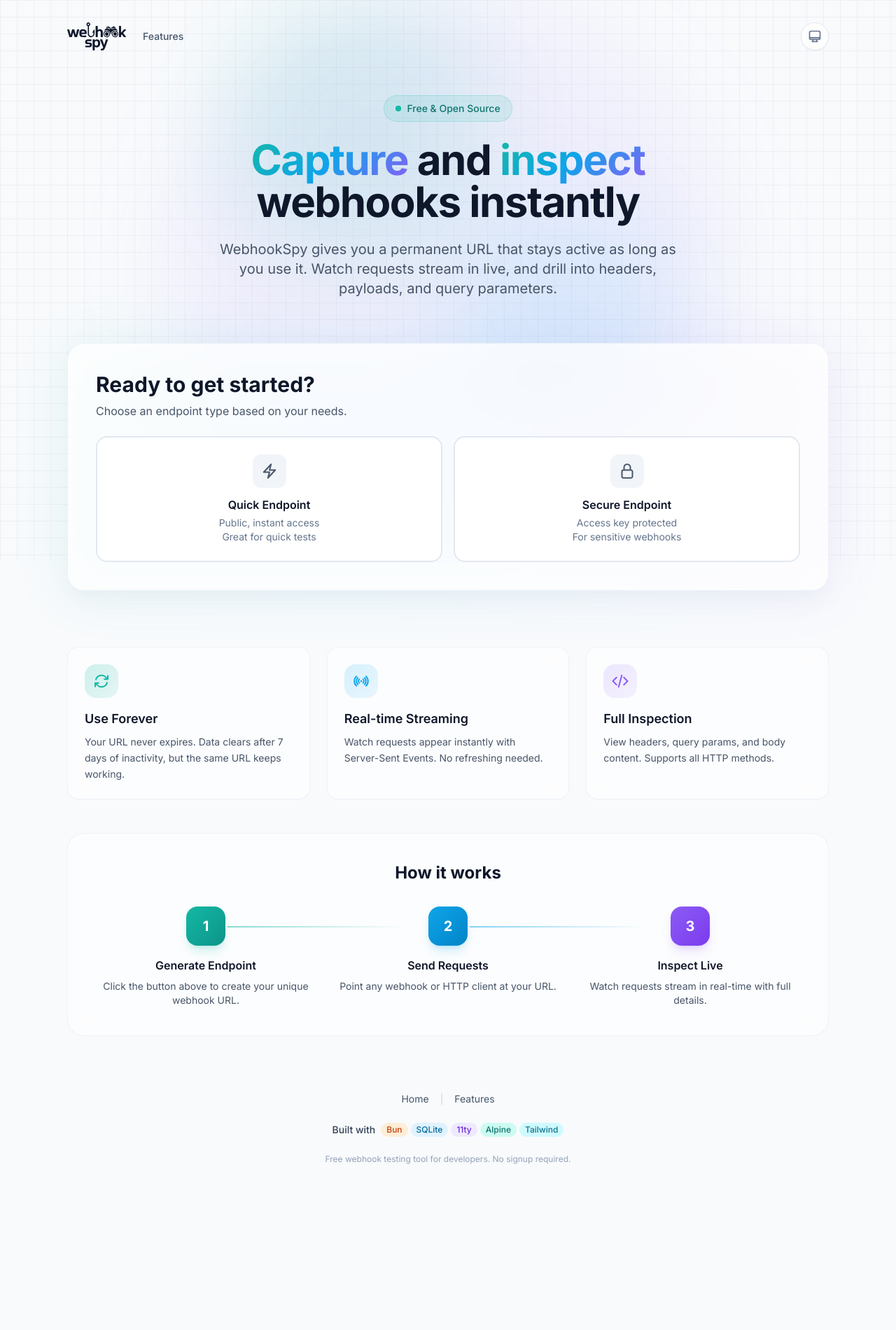
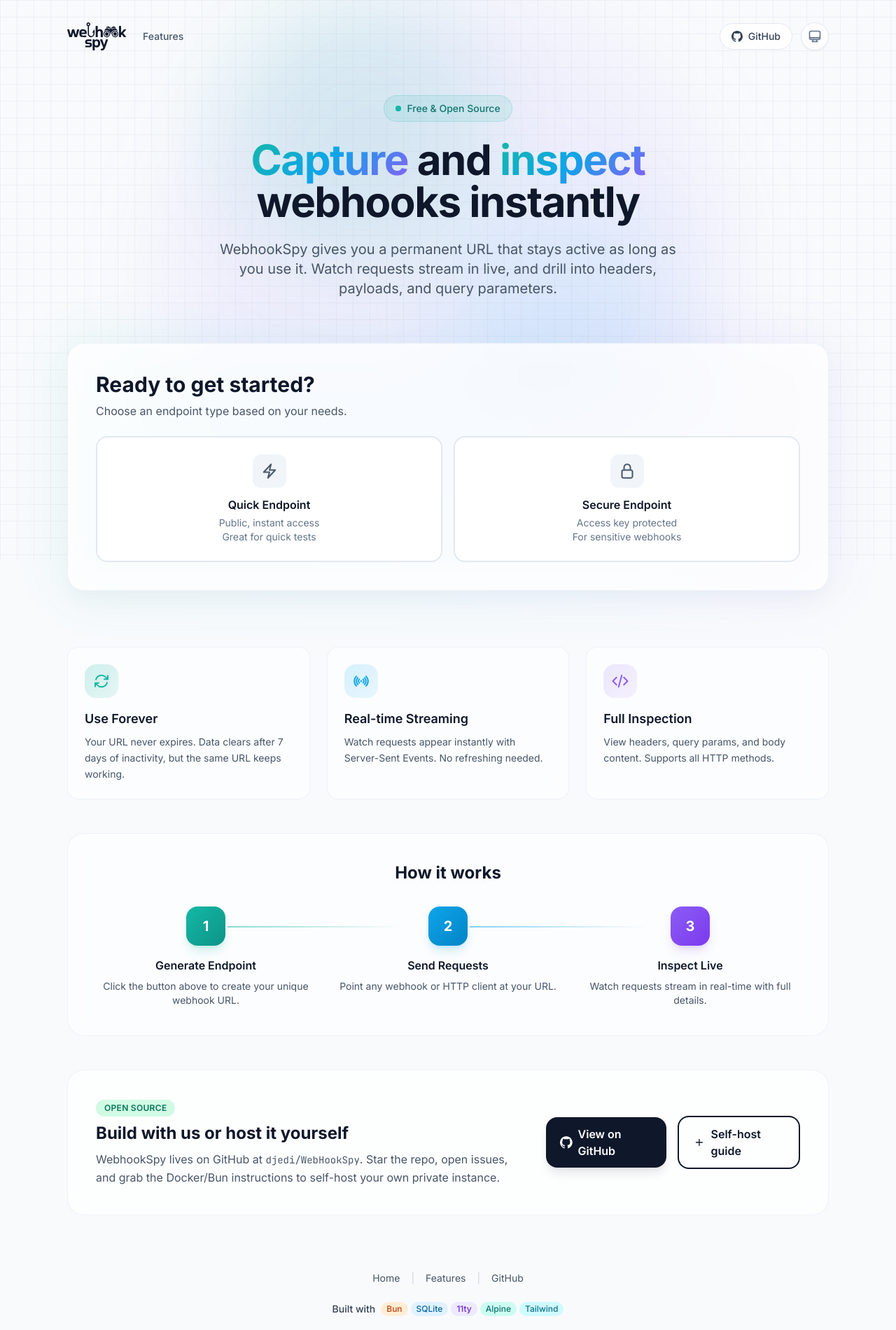
Before and after one commit to djedi/WebHookSpy, an Eleventy site: page src/site/index.njk in a window 1280 px wide. Shown: the top 1900 px of the page at 70% size. Before the commit the page ends 1720 px from the top, so only its background shows below. Built offline with nearby package versions, Linux system fonts and the light colour scheme; Eleventy itself is replaced by a stand-in of ours; files that its build step writes are made by us from their sources.

Commit message:
feat: add Open Source CTA and GitHub link
Introduce a new "Open Source" call-to-action section on the homepage,
encouraging users to engage with the project on GitHub. Add a prominent
GitHub link in the navigation and footer for easy access. The navigation
update includes a button arrangement adjustment. These changes aim to
promote community involvement and provide an option for self-hosting.

```diff
--- a/src/site/_includes/layout.njk
+++ b/src/site/_includes/layout.njk
@@ -346,7 +346,18 @@
           </a>
           <a href="/features/" class="hidden sm:inline-flex text-sm font-medium text-slate-600 dark:text-slate-400 hover:text-brand dark:hover:text-brand transition-colors">Features</a>
         </div>
-
+        <div class="flex items-center gap-3">
+          <a
+            href="https://github.com/djedi/WebHookSpy"
+            class="hidden sm:inline-flex items-center gap-2 rounded-full glass bg-white/80 dark:bg-slate-900/80 border border-slate-200 dark:border-slate-800 px-4 py-2 text-sm font-medium text-slate-700 dark:text-slate-200 hover:text-brand dark:hover:text-brand hover:border-brand/70 transition-colors"
+            target="_blank"
+            rel="noopener"
+          >
+            <svg class="w-4 h-4" viewBox="0 0 24 24" fill="currentColor" aria-hidden="true">
+              <path fill-rule="evenodd" d="M12 0C5.37 0 0 5.4 0 12.07c0 5.34 3.44 9.86 8.2 11.47.6.12.82-.27.82-.58 0-.28-.01-1.03-.02-2.03-3.34.73-4.05-1.63-4.05-1.63-.55-1.4-1.34-1.78-1.34-1.78-1.09-.76.08-.75.08-.75 1.2.09 1.83 1.25 1.83 1.25 1.07 1.86 2.81 1.32 3.5 1.01.11-.79.42-1.32.76-1.62-2.67-.31-5.48-1.36-5.48-6.07 0-1.34.47-2.44 1.24-3.3-.13-.31-.54-1.57.12-3.27 0 0 1.01-.33 3.3 1.24a11.14 11.14 0 0 1 6 0c2.29-1.57 3.3-1.24 3.3-1.24.66 1.7.25 2.96.12 3.27.77.86 1.24 1.96 1.24 3.3 0 4.72-2.81 5.75-5.49 6.06.43.37.82 1.1.82 2.22 0 1.6-.01 2.89-.01 3.29 0 .32.22.7.83.58 4.75-1.62 8.19-6.13 8.19-11.47C24 5.4 18.63 0 12 0Z" clip-rule="evenodd" />
+            </svg>
+            <span>GitHub</span>
+          </a>
           <button
             x-data="themeSwitcher()"
             x-init="init()"
@@ -366,6 +377,7 @@
               <svg class="w-5 h-5 text-slate-500" fill="none" viewBox="0 0 24 24" stroke-width="2" stroke="currentColor"><path stroke-linecap="round" stroke-linejoin="round" d="M9 17.25v1.007a3 3 0 01-.879 2.122L7.5 21h9l-.621-.621A3 3 0 0115 18.257V17.25m6-12V15a2.25 2.25 0 01-2.25 2.25H5.25A2.25 2.25 0 013 15V5.25m18 0A2.25 2.25 0 0018.75 3H5.25A2.25 2.25 0 003 5.25m18 0V12a2.25 2.25 0 01-2.25 2.25H5.25A2.25 2.25 0 013 12V5.25" /></svg>
             </template>
           </button>
+        </div>
       </nav>
 
       <main>
@@ -377,6 +389,8 @@
           <a href="/" class="text-slate-600 dark:text-slate-400 hover:text-brand dark:hover:text-brand transition-colors">Home</a>
           <span class="text-slate-300 dark:text-slate-700">|</span>
           <a href="/features/" class="text-slate-600 dark:text-slate-400 hover:text-brand dark:hover:text-brand transition-colors">Features</a>
+          <span class="text-slate-300 dark:text-slate-700">|</span>
+          <a href="https://github.com/djedi/WebHookSpy" target="_blank" rel="noopener" class="text-slate-600 dark:text-slate-400 hover:text-brand dark:hover:text-brand transition-colors">GitHub</a>
         </div>
         <div class="flex flex-col sm:flex-row items-center justify-center gap-4 text-sm text-slate-500 dark:text-slate-400">
           <div class="flex items-center gap-2">
--- a/src/site/index.njk
+++ b/src/site/index.njk
@@ -250,10 +250,45 @@ description: Create instant webhook URLs and capture HTTP requests in real-time.
         <div class="hidden md:block absolute top-7 left-[60%] w-[80%] h-0.5 bg-gradient-to-r from-sky-500/50 to-transparent"></div>
       </div>
       <div class="text-center">
-        <div class="w-14 h-14 rounded-2xl bg-gradient-to-br from-violet-500 to-violet-600 text-white font-bold text-xl flex items-center justify-center mx-auto mb-4 shadow-lg shadow-violet-500/20">3</div>
-        <h3 class="font-semibold text-slate-900 dark:text-white mb-2">Inspect Live</h3>
-        <p class="text-sm text-slate-600 dark:text-slate-400">Watch requests stream in real-time with full details.</p>
+      <div class="w-14 h-14 rounded-2xl bg-gradient-to-br from-violet-500 to-violet-600 text-white font-bold text-xl flex items-center justify-center mx-auto mb-4 shadow-lg shadow-violet-500/20">3</div>
+       <h3 class="font-semibold text-slate-900 dark:text-white mb-2">Inspect Live</h3>
+       <p class="text-sm text-slate-600 dark:text-slate-400">Watch requests stream in real-time with full details.</p>
       </div>
+    </div>
+  </div>
+
+  <!-- Open Source CTA -->
+  <div class="glass bg-white/70 dark:bg-slate-900/70 rounded-3xl border border-slate-200/50 dark:border-slate-700/50 p-8 sm:p-10 flex flex-col gap-6 lg:flex-row lg:items-center lg:justify-between">
+    <div class="space-y-2 text-center lg:text-left">
+      <p class="inline-flex items-center gap-2 px-3 py-1 rounded-full bg-emerald-100 dark:bg-emerald-900/30 text-emerald-700 dark:text-emerald-300 text-xs font-semibold tracking-wide uppercase">Open Source</p>
+      <h2 class="text-2xl font-bold text-slate-900 dark:text-white">Build with us or host it yourself</h2>
+      <p class="text-slate-600 dark:text-slate-400 text-base leading-relaxed max-w-2xl">
+        WebhookSpy lives on GitHub at <span class="font-mono text-sm">djedi/WebHookSpy</span>. Star the repo, open issues, and grab the Docker/Bun instructions to self-host your own private instance.
+      </p>
+    </div>
+    <div class="flex flex-col sm:flex-row items-center gap-4 w-full lg:w-auto">
+      <a
+        href="https://github.com/djedi/WebHookSpy"
+        target="_blank"
+        rel="noopener"
+        class="inline-flex items-center justify-center gap-2 px-5 py-3 rounded-2xl bg-slate-900 text-white dark:bg-white dark:text-slate-900 font-semibold shadow-lg shadow-slate-900/10 dark:shadow-white/20 hover:scale-[1.01] transition-transform w-full sm:w-auto"
+      >
+        <svg class="w-5 h-5" viewBox="0 0 24 24" fill="currentColor" aria-hidden="true">
+          <path fill-rule="evenodd" d="M12 0C5.37 0 0 5.4 0 12.07c0 5.34 3.44 9.86 8.2 11.47.6.12.82-.27.82-.58 0-.28-.01-1.03-.02-2.03-3.34.73-4.05-1.63-4.05-1.63-.55-1.4-1.34-1.78-1.34-1.78-1.09-.76.08-.75.08-.75 1.2.09 1.83 1.25 1.83 1.25 1.07 1.86 2.81 1.32 3.5 1.01.11-.79.42-1.32.76-1.62-2.67-.31-5.48-1.36-5.48-6.07 0-1.34.47-2.44 1.24-3.3-.13-.31-.54-1.57.12-3.27 0 0 1.01-.33 3.3 1.24a11.14 11.14 0 0 1 6 0c2.29-1.57 3.3-1.24 3.3-1.24.66 1.7.25 2.96.12 3.27.77.86 1.24 1.96 1.24 3.3 0 4.72-2.81 5.75-5.49 6.06.43.37.82 1.1.82 2.22 0 1.6-.01 2.89-.01 3.29 0 .32.22.7.83.58 4.75-1.62 8.19-6.13 8.19-11.47C24 5.4 18.63 0 12 0Z" clip-rule="evenodd" />
+        </svg>
+        View on GitHub
+      </a>
+      <a
+        href="https://github.com/djedi/WebHookSpy#production-deployment"
+        target="_blank"
+        rel="noopener"
+        class="inline-flex items-center justify-center gap-2 px-5 py-3 rounded-2xl border-2 border-slate-900 dark:border-white text-slate-900 dark:text-white font-semibold hover:bg-slate-900 hover:text-white dark:hover:bg-white dark:hover:text-slate-900 transition-colors w-full sm:w-auto"
+      >
+        <svg class="w-5 h-5" viewBox="0 0 24 24" fill="none" stroke="currentColor" stroke-width="1.8" aria-hidden="true">
+          <path stroke-linecap="round" stroke-linejoin="round" d="M12 6v12m6-6H6" />
+        </svg>
+        Self-host guide
+      </a>
     </div>
   </div>
 </section>
```
Also changed, not shown: src/site/og-image.njk (+24 -13 lines), src/site/assets/og-image.png. Lines whose indentation alone changed are shown as unchanged.
